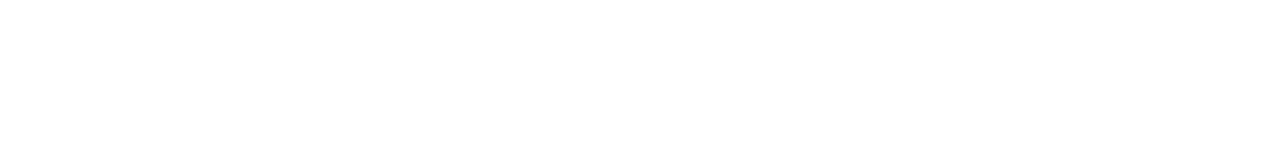
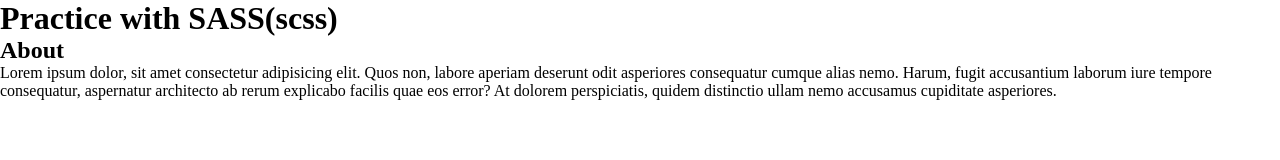
Before and after one commit to Bishawjit-Mondol/sassInMind, a plain HTML site: page index.html in a window 1280 px wide. Drawn offline with Linux system fonts and the light colour scheme.

Commit message:
first sass worked sucessful

```diff
--- a/index.html
+++ b/index.html
@@ -1,12 +1,31 @@
 <!DOCTYPE html>
 <html lang="en">
+
 <head>
     <meta charset="UTF-8">
     <meta http-equiv="X-UA-Compatible" content="IE=edge">
     <meta name="viewport" content="width=device-width, initial-scale=1.0">
     <title>SASS learning</title>
+    <!-- Custom Styles-->
+    <link rel="stylesheet" href="./styles/demo.css">
 </head>
+
 <body>
+    <header>
+        <h1>Practice with SASS(scss)</h1>
+    </header>
+    <main>
+        <section id="about">
+            <h2>About</h2>
+            <p>
+                Lorem ipsum dolor, sit amet consectetur adipisicing elit. Quos non, labore aperiam deserunt odit
+                asperiores consequatur cumque alias nemo. Harum, fugit accusantium laborum iure tempore consequatur,
+                aspernatur architecto ab rerum explicabo facilis quae eos error? At dolorem perspiciatis, quidem
+                distinctio ullam nemo accusamus cupiditate asperiores.
+            </p>
+        </section>
 
+    </main>
 </body>
+
 </html>
--- a/styles/demo.scss
+++ b/styles/demo.scss
@@ -0,0 +1,5 @@
+* {
+    margin: 0;
+    padding: 0;
+    box-sizing: border-box;
+}
```
Also changed, not shown: styles/demo.css (added), 1 other file.
